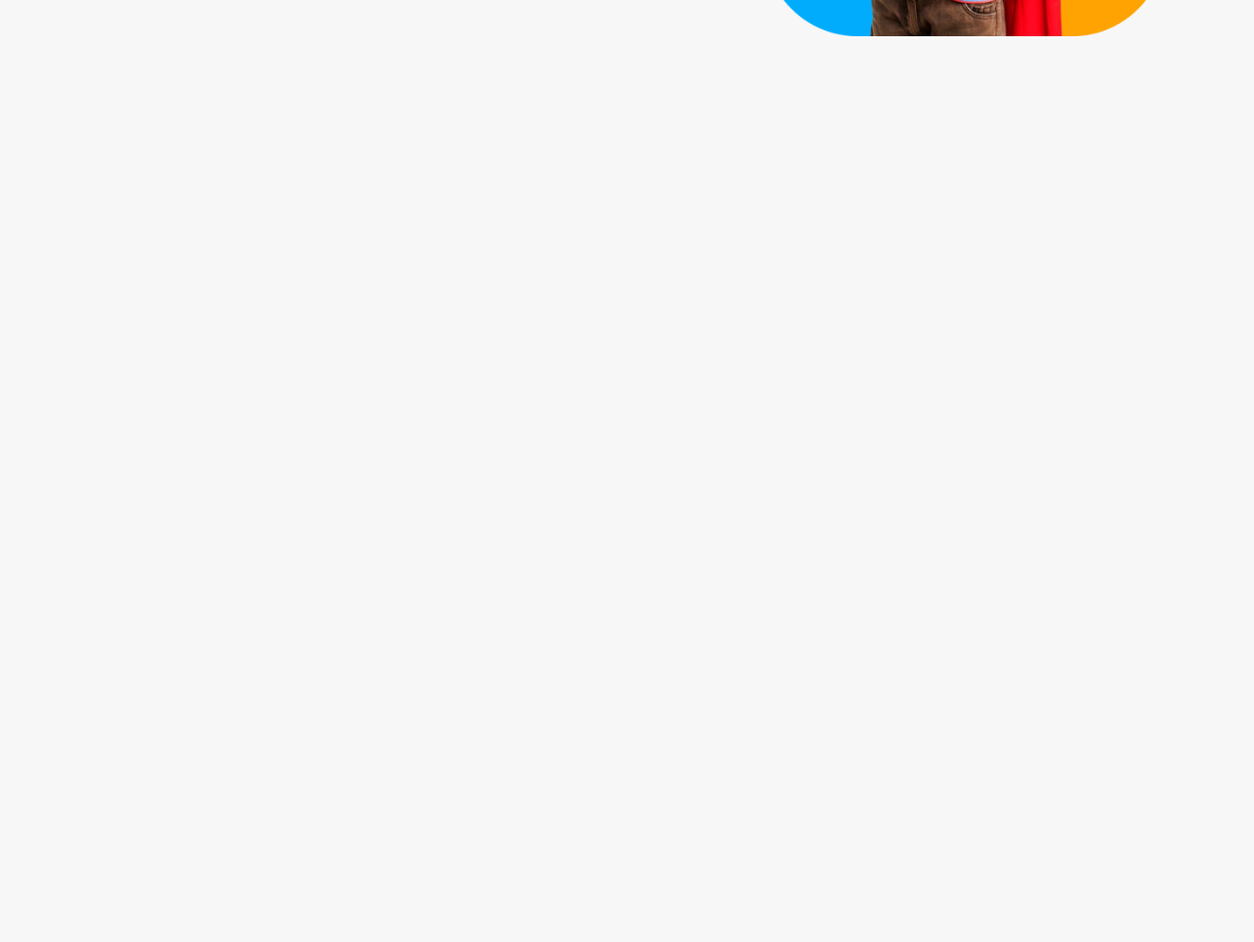
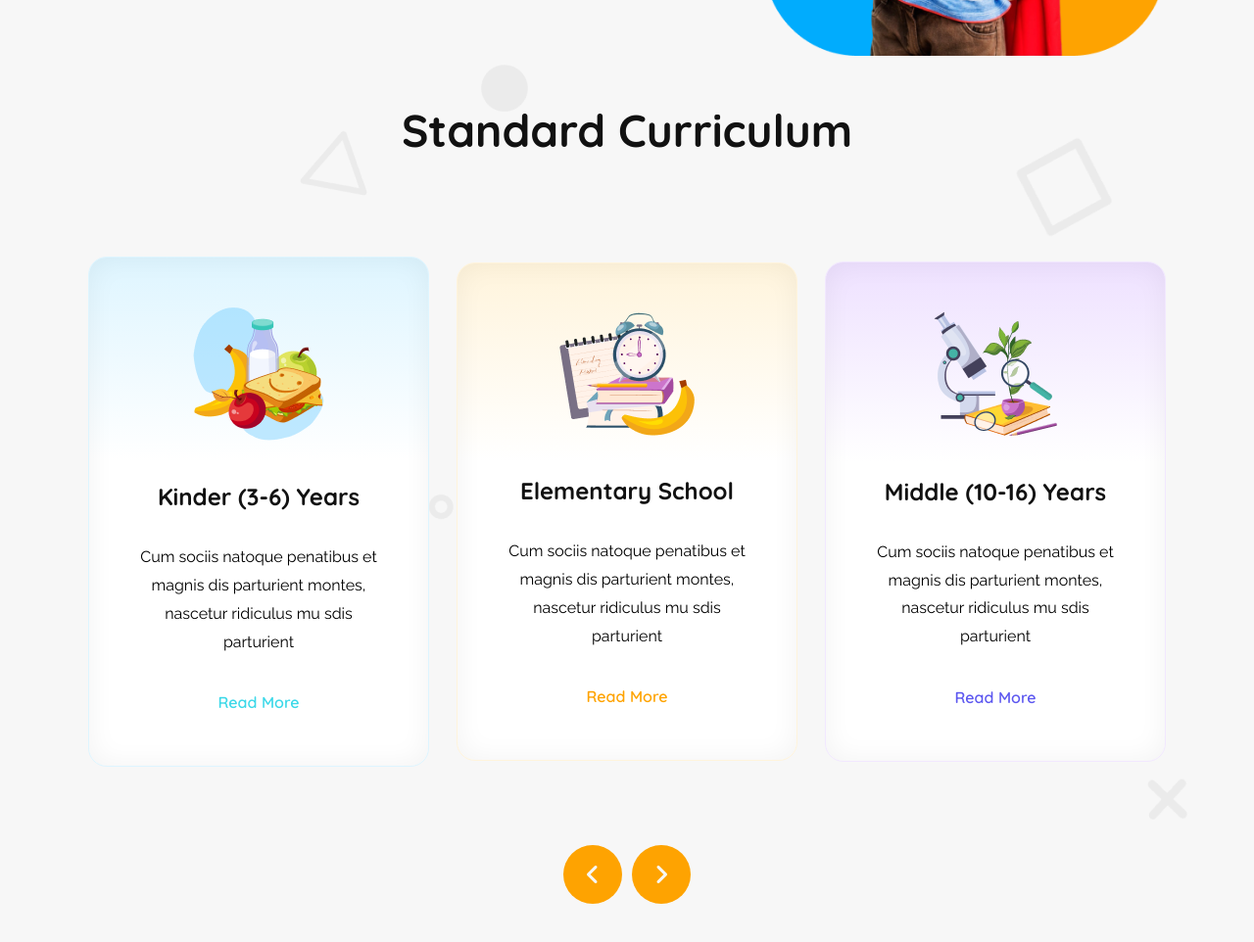
Before and after one commit to monishaRema/kids-school, a plain HTML site: page index.html in a window 1280 px wide. Shown: the part 568-1530 px from the top of the page at 98% size. Before the commit the page ends 800 px from the top, so only its background shows below. Drawn offline with Linux system fonts and the light colour scheme.

Commit message:
hero and curriculum section

```diff
--- a/index.html
+++ b/index.html
@@ -4,6 +4,7 @@
     <meta charset="UTF-8" />
     <meta name="viewport" content="width=device-width, initial-scale=1.0" />
     <title>Kids School</title>
+    <link rel="stylesheet" href="https://cdnjs.cloudflare.com/ajax/libs/font-awesome/6.7.2/css/all.min.css" />
     <link rel="stylesheet" href="style.css" />
   </head>
   <body>
@@ -41,13 +42,13 @@
         </div>
       </nav>
 
-      <div class="hero-section">
+      <div class="hero">
         <div class="container">
           <div class="hero-content-container">
             <div class="hero-content">
               <h1 class="main-heading">
-                <span id="empower">Empowering</span> students from small
-                age <span id="vision">towards vision</span>
+                <span id="empower">Empowering</span> students from small age
+                <span id="vision">towards vision</span>
               </h1>
               <p class="text-md hero-desc">
                 With the courage, Confidence, Creativity and Compassion to make
@@ -64,7 +65,60 @@
       </div>
     </header>
 
-    <main id="main"></main>
+    <main id="main">
+      <section class="curriculum" id="curriculum">
+        <div class="container">
+          <h2 class="sub-heading">Standard Curriculum</h2>
+
+          <div class="curriculum-box-container">
+            <div class="curriculum-box kinder">
+              <div class="curriculum-img-box">
+                <img src="assets/kinder.png" alt="kinder png" />
+              </div>
+              <h3 class="box-heading">Kinder (3-6) Years</h3>
+              <p class="curriculum-box-desc">
+                Cum sociis natoque penatibus et magnis dis parturient montes,
+                nascetur ridiculus mu sdis parturient
+              </p>
+              <a href="#" class="curriculum-box-btn">Read More</a>
+            </div>
+
+            <div class="curriculum-box elementary">
+              <div class="curriculum-img-box">
+                <img src="assets/elementary.png" alt="elementary png" />
+              </div>
+              <h3 class="box-heading">Elementary School</h3>
+              <p class="curriculum-box-desc">
+                Cum sociis natoque penatibus et magnis dis parturient montes,
+                nascetur ridiculus mu sdis parturient
+              </p>
+              <a href="#" class="curriculum-box-btn">Read More</a>
+            </div>
+
+            <div class="curriculum-box middle">
+              <div class="curriculum-img-box">
+                <img src="assets/middle.png" alt="middle png" />
+              </div>
+              <h3 class="box-heading">Middle (10-16) Years</h3>
+              <p class="curriculum-box-desc">
+                Cum sociis natoque penatibus et magnis dis parturient montes,
+                nascetur ridiculus mu sdis parturient
+              </p>
+              <a href="#" class="curriculum-box-btn">Read More</a>
+            </div>
+          </div>
+
+          <div class="curriculum-box-controls">
+            <a href="" class="left-arrow">
+                <i class="fa-solid fa-angle-left"></i>
+            </a>
+            <a href="" class="right-arrow">
+                <i class="fa-solid fa-angle-right"></i>
+            </a>
+          </div>
+        </div>
+      </section>
+    </main>
 
     <footer id="footer" class="footer"></footer>
   </body>
--- a/style.css
+++ b/style.css
@@ -39,6 +39,7 @@ h1,h2,h3,h4,h5,h6{
     line-height: 1.2;
 }
 a{
+    font-family: "Quicksand", serif;
     text-decoration: none;
     cursor: pointer;
 }
@@ -70,6 +71,7 @@ button:focus{
 }
 .btn{
     padding:6px 24px;
+    display: inline-block;
     font-family: "Quicksand", serif;
     font-size: 1rem;
     font-weight: 600;
@@ -158,7 +160,9 @@ button:focus{
 
 
 /* *******************hero section************* */
-
+.hero{
+    padding-top:28px;
+}
 .hero-content-container{
     display: flex;
     flex-direction: column-reverse;
@@ -170,6 +174,7 @@ button:focus{
     text-align: center;
     max-width: 640px;
     margin-inline:auto;
+    margin-bottom:20px;
 
 }
 .main-heading{
@@ -191,6 +196,101 @@ button:focus{
 .hero-img img{
     max-width: 100%;
     margin-inline:auto;
+}
+
+/* ****************curriculum section************** */
+
+.curriculum{
+    padding-block:40px;
+    background: url(assets/bg.png);
+    /* background-size: cover; */
+    background-repeat: no-repeat;
+    /* background-position: center; */
+}
+
+.sub-heading{
+    margin-bottom:20px;
+    text-align: center;
+}
+
+.curriculum-box-container{
+    display: flex;
+    flex-direction: column;
+    justify-content: center;
+    align-items: center;
+    text-align: center;
+    padding-block:20px;
+    gap:12px;
+
+}
+
+.curriculum-box{
+    padding:36px 28px;
+    box-shadow: var(--inside-shadow) inset;
+    border-radius: var(--medium-radius);
+    display: flex;
+    flex-direction: column;
+    gap:22px;
+    text-align: center;
+    max-width: 370px;
+    margin-inline:auto;
+}
+
+.curriculum-box-btn{
+    font-size: .75rem;
+    font-weight: 600;
+    transition: all 0.3s ease-in-out;
+}
+
+.curriculum-box.kinder{
+    background: linear-gradient(#DEF5FF, #fff 40% );
+    border:1px solid #DEF5FF;
+}
+
+.curriculum-box.elementary{
+    background: linear-gradient(#FFF4DC, #fff 40% );
+    border:1px solid #FFF4DC;
+}
+
+.curriculum-box.middle{
+    background: linear-gradient(#EEE1FF, #fff 40% );
+    border:1px solid #F2E8FF;
+}
+.curriculum-box.kinder .curriculum-box-btn{
+    color:var(--light-blue);
+}
+.curriculum-box.elementary .curriculum-box-btn{
+    color:var(--orange-color);
+}
+.curriculum-box.middle .curriculum-box-btn{
+    color:var(--purple-color);
+}
+.curriculum-box-btn:hover{
+    color:var(--black-color) !important;
+}
+
+.curriculum-box-controls{
+    display: none;
+    flex-direction: row;
+    justify-content: center;
+    gap:10px;
+    margin-bottom:60px;
+}
+
+.curriculum-box-controls a{
+    width: 60px;
+    height: 60px;
+    display: flex;
+    justify-content: center;
+    align-items: center;
+    background-color: var(--orange-color);
+    color:var(--white-color);
+    border-radius: 50%;
+    font-size: 1.5rem;
+    transition: all 0.3s ease-in-out;
+}
+.curriculum-box-controls a:hover{
+    background-color: var(--skyblue-color);
 }
 /* *********************media query *************/
 
@@ -242,7 +342,9 @@ button:focus{
         font-size: 1.25rem;
         border-radius: 12px;
     }
-
+    .hero{
+        padding-top:20px;
+    }
     .hero-content-container{
         flex-direction: row;
         justify-content: space-between;
@@ -254,6 +356,14 @@ button:focus{
     .hero-content{
         text-align: start;
         margin-right: 50px;
+        margin-bottom:0;
+    }
+
+    .hero-desc{
+        padding-bottom:24px;
+    }
+    .main-heading{
+        margin-top:0;
     }
 
 
@@ -307,6 +417,28 @@ button:focus{
 .nav-btn{
     display: block;
 }
+
+/* *******************curriculum section************* */
+
+.curriculum-box-container{
+    flex-direction: row;
+    padding-block:80px;
+    gap:28px;
+
+}
+
+.curriculum-box{
+    padding:50px 40px;
+    gap:33px;
+
+}
+
+.curriculum-box-btn{
+    font-size: 1rem;
+}
+
+.curriculum-box-controls{
+    display: flex;
 }
 
 @media screen and (min-width: 1200px){
```
Also changed, not shown: assets/left-arrow.svg (added), assets/right-arrow.svg (added).
